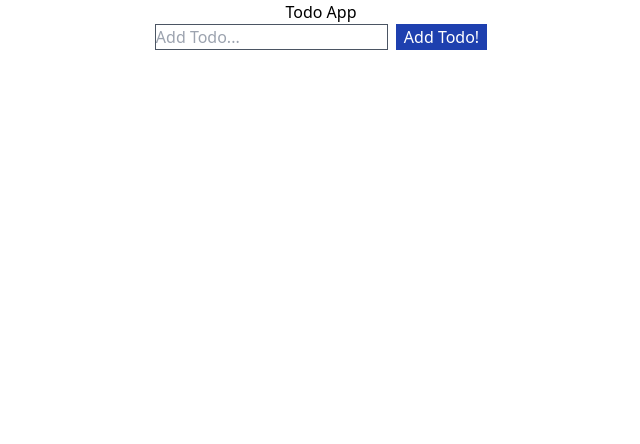
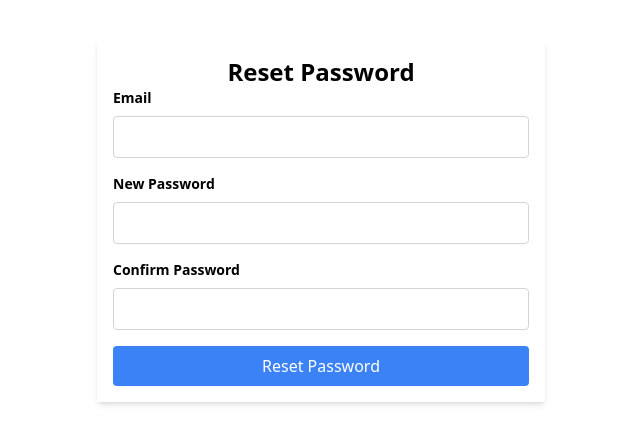
Before and after one commit to sasikola/React-batch-2, a React (Create React App) app: page /reset-password in a window 1280 px wide. Shown: the top 444 px of the page, without its empty margins (319-959 px from the left). Built offline with nearby package versions, Linux system fonts and the light colour scheme; the HTML template or start-up script is replaced by a standard one.

Commit message:
routing in react

```diff
--- a/src/App.jsx
+++ b/src/App.jsx
@@ -1,11 +1,23 @@
-import React from "react";
-import Forms from "./Pages/Forms";
+import React from 'react';
+import { BrowserRouter as Router, Route, Routes } from 'react-router-dom';
+import RequestOtp from './Authentication/RequestOtp';
+import VerifyOtp from './Authentication/VerifyOtp';
+import ResetPassword from './Authentication/ResetPassword';
+import RegisterForm from './Authentication/RegisterForm';
+
 
 const App = () => {
   return (
-    <>
-      <Forms />
-    </>
+    <Router>
+      <div className="container mx-auto">
+        <Routes>
+          <Route path="/register" element={<RegisterForm />} />
+          <Route path="/request-otp" element={<RequestOtp />} />
+          <Route path="/verify-otp" element={<VerifyOtp />} />
+          <Route path="/reset-password" element={<ResetPassword />} />
+        </Routes>
+      </div>
+    </Router>
   );
 };
 
--- a/src/Pages/Forms.jsx
+++ b/src/Pages/Forms.jsx
@@ -120,3 +120,7 @@ export default Forms;
 
 
 // todos = [1,2,3]
+// map, filter
+// events
+// conditional rendering
+// lists in react
```
